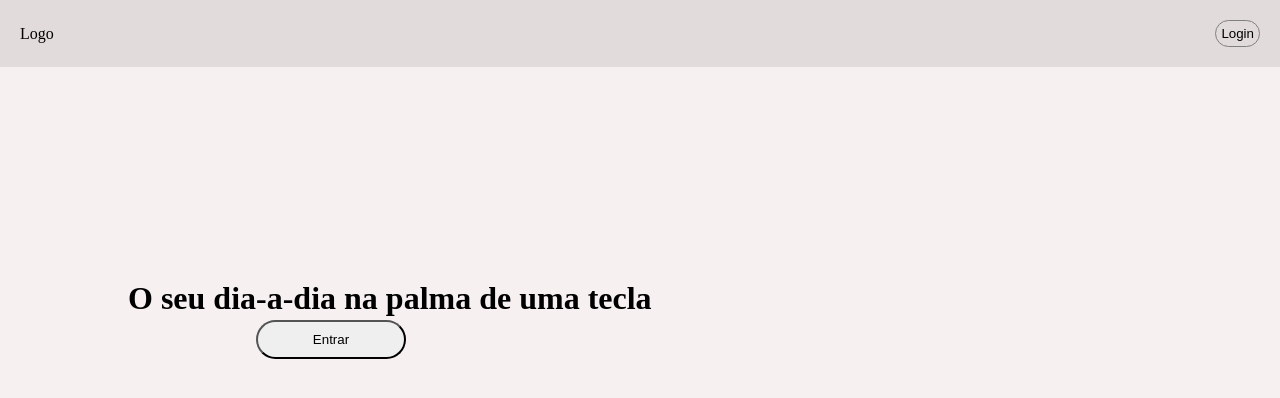
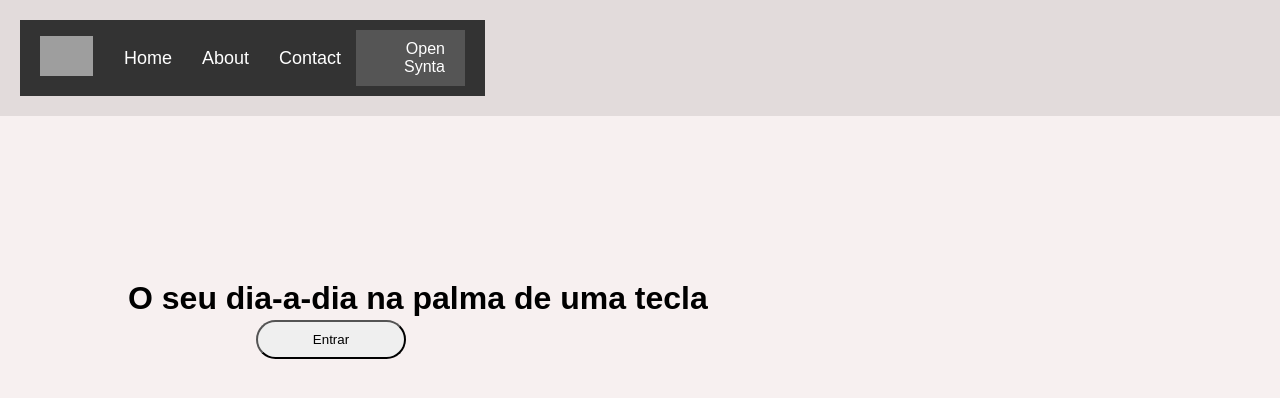
Before and after one commit to afonsosateixeira/PAP, a PHP site: page /home.html in a window 1280 px wide. Shown: the top 398 px of the page. Run offline with PHP 8.4, Linux system fonts and the light colour scheme; grey boxes are pictures that could not be loaded.

Commit message:
Nave bar atualização

```diff
--- /dev/null
+++ b/assets/css/global/navbar.css
@@ -0,0 +1,59 @@
+body {
+    margin: 0;
+    font-family: Arial, sans-serif;
+}
+
+.navbar {
+    display: flex;
+    justify-content: space-between;
+    align-items: center;
+    padding: 10px 20px;
+    background-color: #333;
+    color: white;
+}
+
+.logo {
+    flex: 1;
+}
+
+.logo-img {
+    height: 40px;
+}
+
+.nav-links {
+    display: flex;
+    list-style: none;
+    margin: 0;
+    padding: 0;
+    flex: 2;
+    justify-content: center;
+}
+
+.nav-links li {
+    margin: 0 15px;
+}
+
+.nav-links a {
+    color: white;
+    text-decoration: none;
+    font-size: 18px;
+}
+
+.nav-links a:hover {
+    text-decoration: underline;
+}
+
+.open-synta {
+    flex: 1;
+    background-color: #555;
+    color: white;
+    border: none;
+    padding: 10px 20px;
+    font-size: 16px;
+    cursor: pointer;
+    text-align: right;
+}
+
+.open-synta:hover {
+    background-color: #777;
+}
--- a/assets/css/pages/home/partials/home.css
+++ b/assets/css/pages/home/partials/home.css
@@ -16,13 +16,6 @@ header {
     background-color: rgb(226, 219, 219);
 }
 
-.btn_login {
-    padding:5px;
-    border: 1px solid gray;
-    border-radius: 20px;
-    background: transparent;
-    cursor: pointer;
-}
 
 h1{
     position: absolute;
--- a/conexao.php
+++ b/conexao.php
@@ -2,7 +2,7 @@
 $host = "localhost";
 $user = "root"; // Utilizador padrão do XAMPP
 $password = ""; // Sem palavra-passe por padrão
-$dbname = "pap_db";
+$dbname = "pap_db"; //Nome da base de dados
 
 // Criação da conexão
 $conn = new mysqli($host, $user, $password, $dbname);
--- a/home.html
+++ b/home.html
@@ -6,11 +6,21 @@
     <title>SYNTA</title>
     <link rel="shortcut icon" href="Imagens/favicon.ico" type="image/x-icon">
     <link rel="stylesheet" href="assets/css/pages/home/partials/home.css">
+    <link rel="stylesheet" href="assets/css/global/navbar.css">
 </head>
 <body>
     <header>
-        <div class="logo">Logo</div>
-        <a href="register.php"><button class="btn_login">Login</button></a>
+        <nav class="navbar">
+            <div class="logo">
+                <img src="logo.png" alt="Logo" class="logo-img">
+            </div>
+            <ul class="nav-links">
+                <li><a href="home.html">Home</a></li>
+                <li><a href="about.html">About</a></li>
+                <li><a href="contact.html">Contact</a></li>
+            </ul>
+            <button class="open-synta">Open Synta</button>
+        </nav>
     </header>
     <main>
         <h1>O seu dia-a-dia na palma de uma tecla </h1>
```
Also changed, not shown: notas.php (+16 -8 lines).
